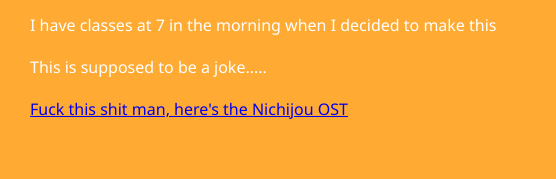
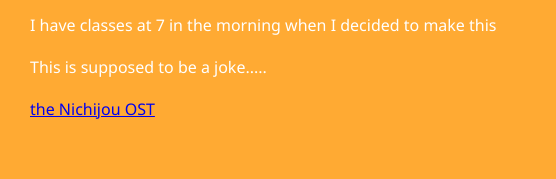
Before and after one commit to Amagiisenki/NoelleBrainrot, a plain HTML site: page index.html in a window 1280 px wide. Shown: the part 1230-1409 px from the top of the page, 0-556 px from the left. Drawn offline with Linux system fonts and the light colour scheme.

Commit message:
Update index.html
Nuked

```diff
--- a/index.html
+++ b/index.html
@@ -332,7 +332,7 @@ The steadfast heart of dear Noelle.</p>
      <p>shout out to Chatgpt for dumbing this down</p>
     <p>I have classes at 7 in the morning when I decided to make this</p>
     <p>This is supposed to be a joke.....</p>
-    <p><a href="https://www.youtube.com/watch?v=_ouXET8zNI8">Fuck this shit man, here's the Nichijou OST</a></p>
+    <p><a href="https://www.youtube.com/watch?v=_ouXET8zNI8">the Nichijou OST</a></p>
   </div>
 
   <!-- YouTube Video in the middle of the footer -->
```
